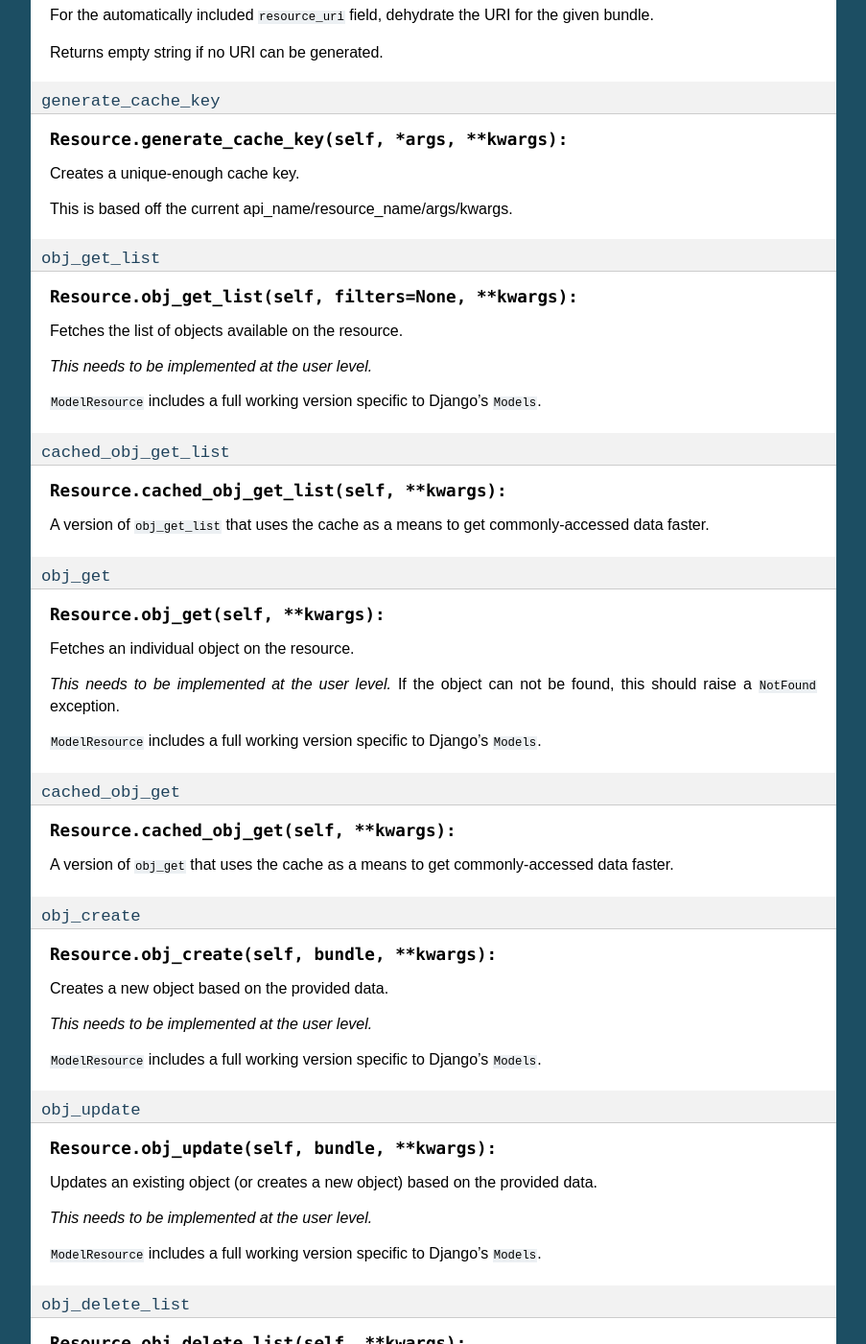
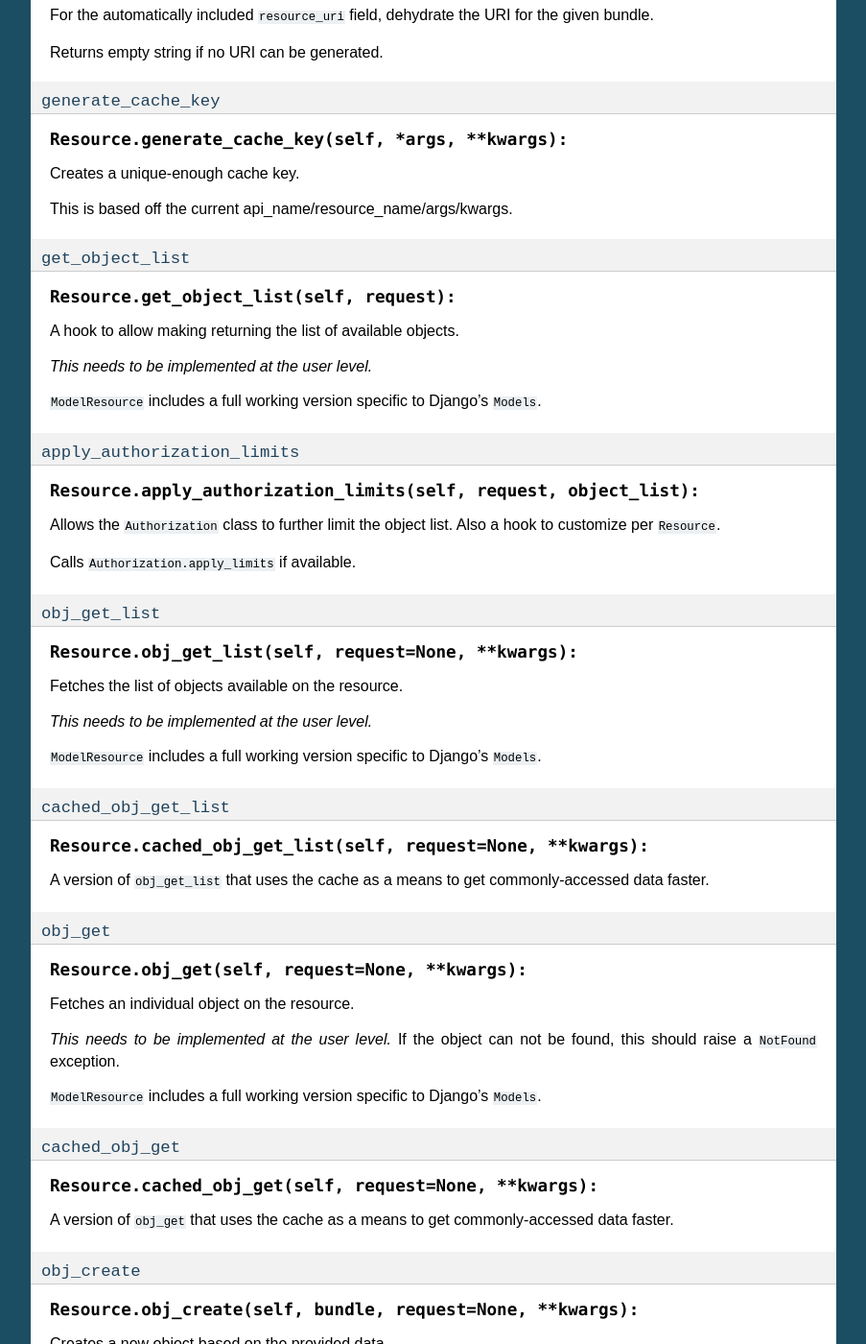
Before and after one commit to django-tastypie/django-tastypie, a Sphinx documentation site: the page built from docs/resources.rst, in a window 1280 px wide and 1400 px high, scrolled down 11749 px. Shown: the whole window at 96% size, without its empty margins (198-1101 px from the left). Built offline with Sphinx 7.4.7, drawn with Linux system fonts in a browser that asks for light colours; pages that are not in the unit, such as notebooks, are missing from menus; some of the changed text lies outside the part shown.

Commit message:
BACKWARD-INCOMPATIBLE: Unified the way ``Resource`` accesses ``queryset``, added the ability for the ``obj_FOO`` methods to receive the request if available, and added more granularity/hooks to it.
This commit is also known as "per-user" authorization. It also is mostly backward compatible unless you were overriding the affected methods.

```diff
--- a/docs/conf.py
+++ b/docs/conf.py
@@ -45,9 +45,9 @@ copyright = u'2010, Daniel Lindsley, Cody Soyland & Matt Croydon'
 # built documents.
 #
 # The short X.Y version.
-version = '0.9.0'
+version = '0.9.1'
 # The full version, including alpha/beta/rc tags.
-release = '0.9.0-beta'
+release = '0.9.1-beta'
 
 # The language for content autogenerated by Sphinx. Refer to documentation
 # for a list of supported languages.
--- a/docs/resources.rst
+++ b/docs/resources.rst
@@ -738,10 +738,32 @@ Creates a unique-enough cache key.
 
 This is based off the current api_name/resource_name/args/kwargs.
 
+``get_object_list``
+-------------------
+
+.. method:: Resource.get_object_list(self, request):
+
+A hook to allow making returning the list of available objects.
+
+*This needs to be implemented at the user level.*
+
+``ModelResource`` includes a full working version specific to Django's
+``Models``.
+
+``apply_authorization_limits``
+------------------------------
+
+.. method:: Resource.apply_authorization_limits(self, request, object_list):
+
+Allows the ``Authorization`` class to further limit the object list.
+Also a hook to customize per ``Resource``.
+
+Calls ``Authorization.apply_limits`` if available.
+
 ``obj_get_list``
 ----------------
 
-.. method:: Resource.obj_get_list(self, filters=None, **kwargs):
+.. method:: Resource.obj_get_list(self, request=None, **kwargs):
 
 Fetches the list of objects available on the resource.
 
@@ -753,7 +775,7 @@ Fetches the list of objects available on the resource.
 ``cached_obj_get_list``
 -----------------------
 
-.. method:: Resource.cached_obj_get_list(self, **kwargs):
+.. method:: Resource.cached_obj_get_list(self, request=None, **kwargs):
 
 A version of ``obj_get_list`` that uses the cache as a means to get
 commonly-accessed data faster.
@@ -761,7 +783,7 @@ commonly-accessed data faster.
 ``obj_get``
 -----------
 
-.. method:: Resource.obj_get(self, **kwargs):
+.. method:: Resource.obj_get(self, request=None, **kwargs):
 
 Fetches an individual object on the resource.
 
@@ -774,7 +796,7 @@ be found, this should raise a ``NotFound`` exception.
 ``cached_obj_get``
 ------------------
 
-.. method:: Resource.cached_obj_get(self, **kwargs):
+.. method:: Resource.cached_obj_get(self, request=None, **kwargs):
 
 A version of ``obj_get`` that uses the cache as a means to get
 commonly-accessed data faster.
@@ -782,7 +804,7 @@ commonly-accessed data faster.
 ``obj_create``
 --------------
 
-.. method:: Resource.obj_create(self, bundle, **kwargs):
+.. method:: Resource.obj_create(self, bundle, request=None, **kwargs):
 
 Creates a new object based on the provided data.
 
@@ -794,7 +816,7 @@ Creates a new object based on the provided data.
 ``obj_update``
 --------------
 
-.. method:: Resource.obj_update(self, bundle, **kwargs):
+.. method:: Resource.obj_update(self, bundle, request=None, **kwargs):
 
 Updates an existing object (or creates a new object) based on the
 provided data.
@@ -807,7 +829,7 @@ provided data.
 ``obj_delete_list``
 -------------------
 
-.. method:: Resource.obj_delete_list(self, **kwargs):
+.. method:: Resource.obj_delete_list(self, request=None, **kwargs):
 
 Deletes an entire list of objects.
 
@@ -819,7 +841,7 @@ Deletes an entire list of objects.
 ``obj_delete``
 --------------
 
-.. method:: Resource.obj_delete(self, **kwargs):
+.. method:: Resource.obj_delete(self, request=None, **kwargs):
 
 Deletes a single object.
 
@@ -1039,6 +1061,16 @@ field name) or descending (the field name with a ``-`` in front).
 
 The field name should be the resource field, **NOT** model field.
 
+``get_object_list``
+-------------------
+
+.. method:: Resource.get_object_list(self, request):
+
+A ORM-specific implementation of ``get_object_list``.
+
+Returns a ``QuerySet`` that may have been limited by authorization or other
+overrides.
+
 ``obj_get_list``
 ----------------
 
--- a/setup.py
+++ b/setup.py
@@ -4,7 +4,7 @@ from distutils.core import setup
 
 setup(
     name='django-tastypie',
-    version='0.9.0',
+    version='0.9.1',
     description='A flexible & capable API layer for Django.',
     author='Daniel Lindsley',
     author_email='daniel@toastdriven.com',
--- a/tastypie/__init__.py
+++ b/tastypie/__init__.py
@@ -1,2 +1,2 @@
 __author__ = 'Daniel Lindsley, Cody Soyland, Matt Croydon'
-__version__ = (0, 9, 0)
+__version__ = (0, 9, 1)
```
Also changed, not shown: docs/authentication_authorization.rst (+13 -3 lines), 2 other files.
